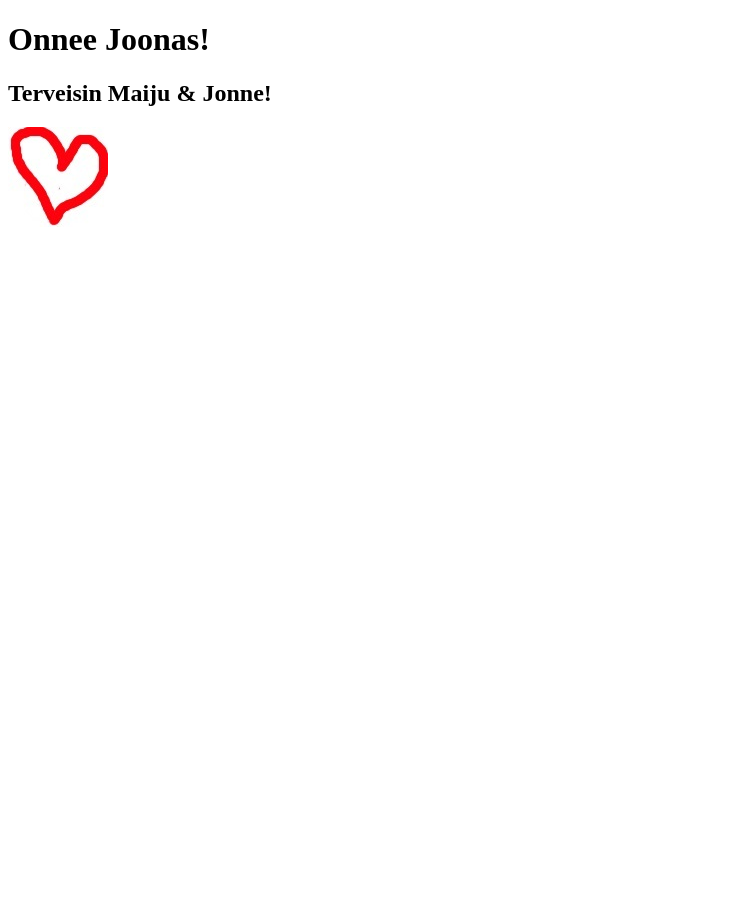
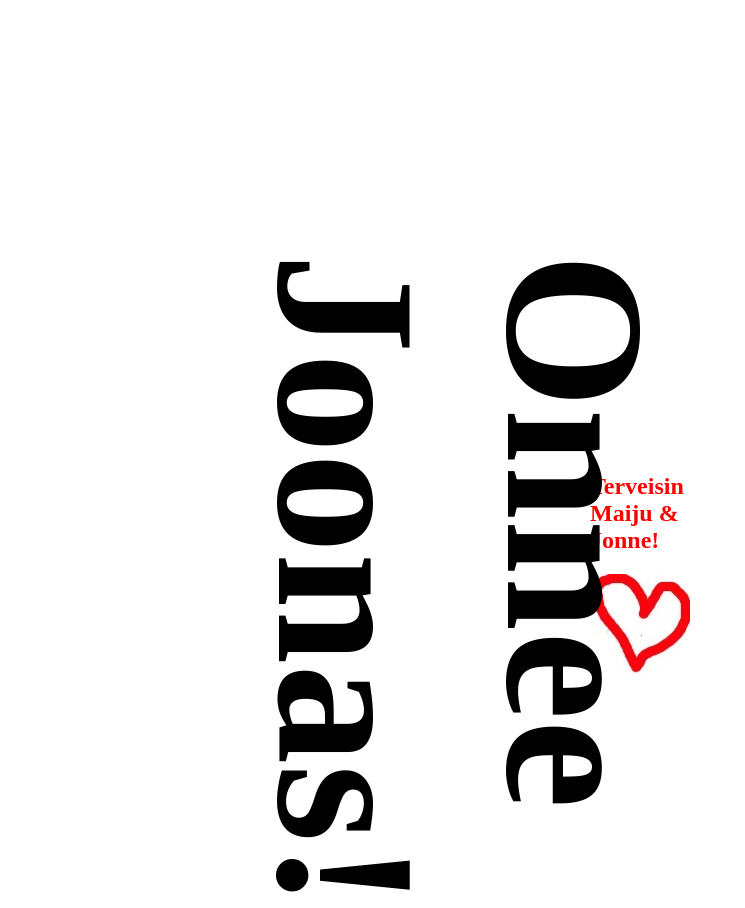
Before and after one commit to itjonne/onnittelu, a plain HTML site: page index.html in a window 1280 px wide. Shown: the whole page, without its empty margins (0-745 px from the left). Before the commit the page ends 800 px from the top, so only its background shows below. Drawn offline with Linux system fonts and the light colour scheme; the site is published under a folder, as on GitHub Pages, so addresses that start at the root find nothing.

Commit message:
Update index.html

```diff
--- a/index.html
+++ b/index.html
@@ -4,7 +4,7 @@
 <head>
   <meta charset="utf-8">
   <title>Onnittelusivu</title>
-  <link rel="stylesheet" href="/css/main.css">
+  <link rel="stylesheet" href="onnittelu/css/main.css">
 </head>
 
 <body>
```
